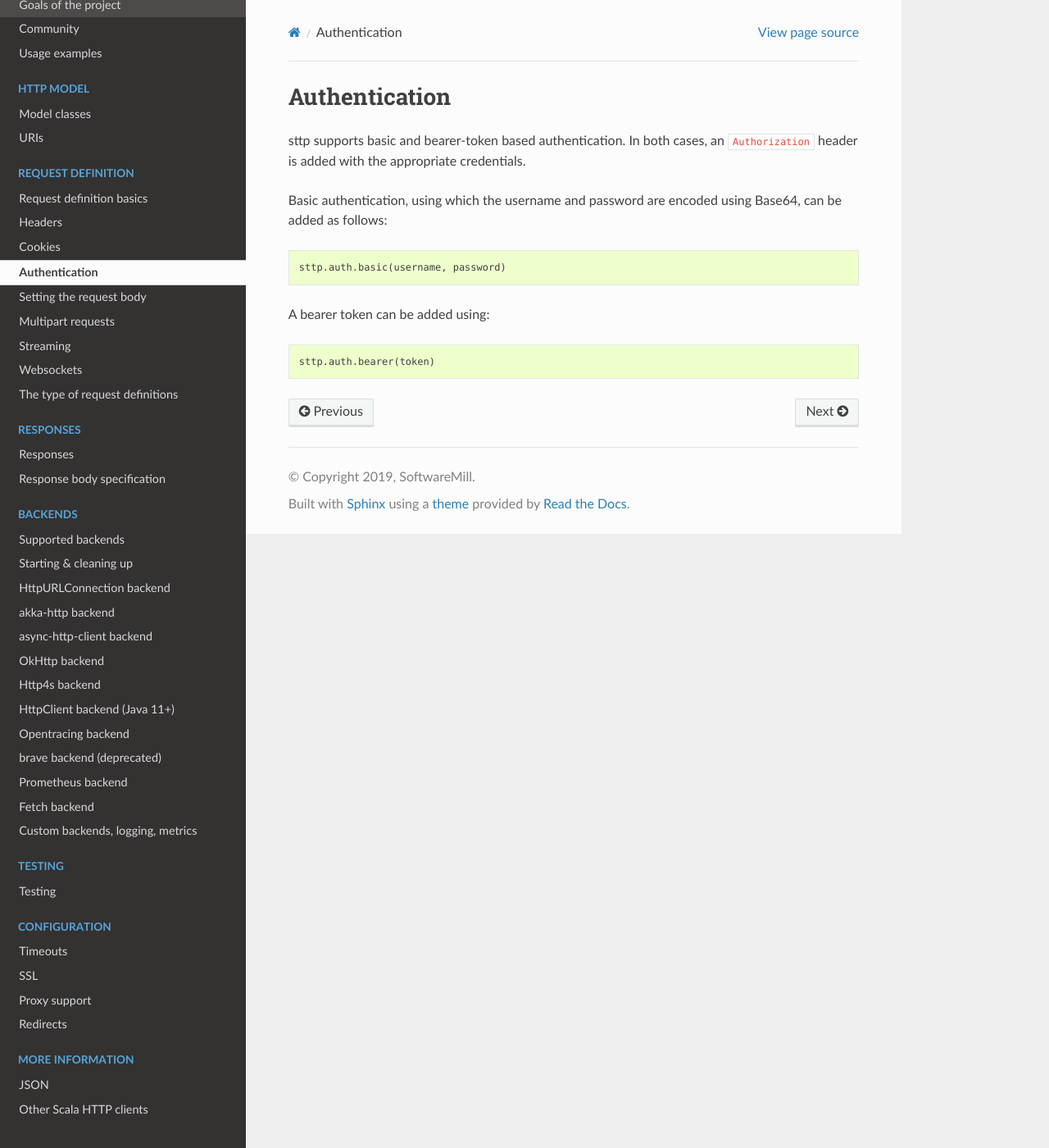
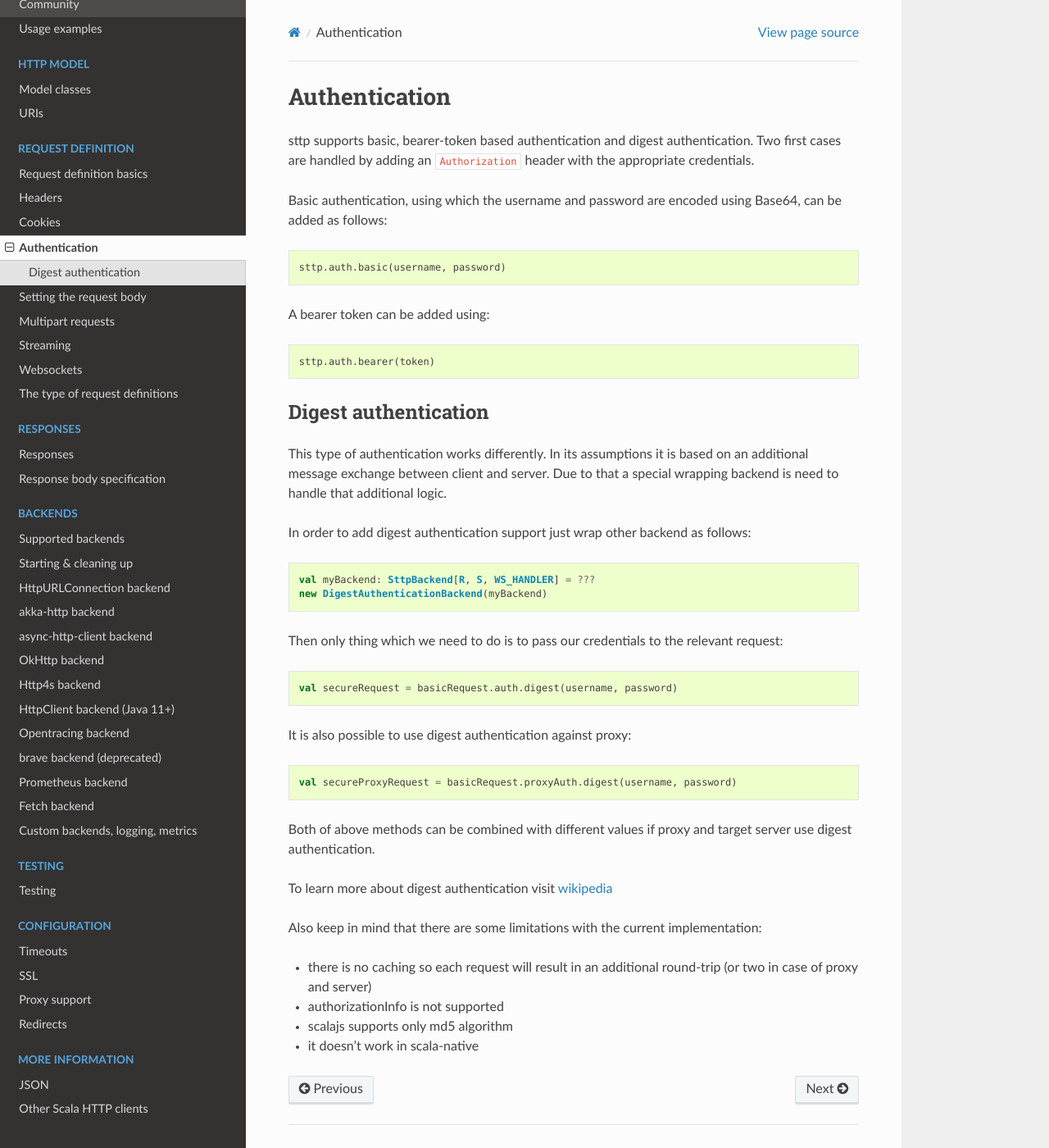
Before and after one commit to softwaremill/sttp, a Sphinx documentation site: the page built from docs/requests/authentication.rst, in a window 1280 px wide and 1400 px high. Shown: the whole window at 82% size. Built offline with Sphinx 7.4.7 and the Read the Docs theme 2.0.0, drawn with Linux system fonts in a browser that asks for light colours.

Commit message:
Add docs for digest authentication

```diff
--- a/docs/requests/authentication.rst
+++ b/docs/requests/authentication.rst
@@ -3,7 +3,7 @@
 Authentication
 ==============
 
-sttp supports basic and bearer-token based authentication. In both cases, an ``Authorization`` header is added with the appropriate credentials.
+sttp supports basic, bearer-token based authentication and digest authentication. Two first cases are handled by adding an ``Authorization`` header with the appropriate credentials.
 
 Basic authentication, using which the username and password are encoded using Base64, can be added as follows::
 
@@ -12,3 +12,34 @@ Basic authentication, using which the username and password are encoded using Ba
 A bearer token can be added using::
 
   sttp.auth.bearer(token)
+
+
+Digest authentication
+---------------------
+
+This type of authentication works differently. In its assumptions it is based on an additional message exchange between client and server.
+Due to that a special wrapping backend is need to handle that additional logic.
+
+In order to add digest authentication support just wrap other backend as follows::
+
+  val myBackend: SttpBackend[R, S, WS_HANDLER] = ???
+  new DigestAuthenticationBackend(myBackend)
+
+Then only thing which we need to do is to pass our credentials to the relevant request::
+
+  val secureRequest = basicRequest.auth.digest(username, password)
+
+It is also possible to use digest authentication against proxy::
+
+  val secureProxyRequest = basicRequest.proxyAuth.digest(username, password)
+
+Both of above methods can be combined with different values if proxy and target server use digest authentication.
+
+To learn more about digest authentication visit `wikipedia <https://en.wikipedia.org/wiki/Digest_access_authentication>`_
+
+Also keep in mind that there are some limitations with the current implementation:
+
+* there is no caching so each request will result in an additional round-trip (or two in case of proxy and server)
+* authorizationInfo is not supported
+* scalajs supports only md5 algorithm
+* it doesn't work in scala-native
```
